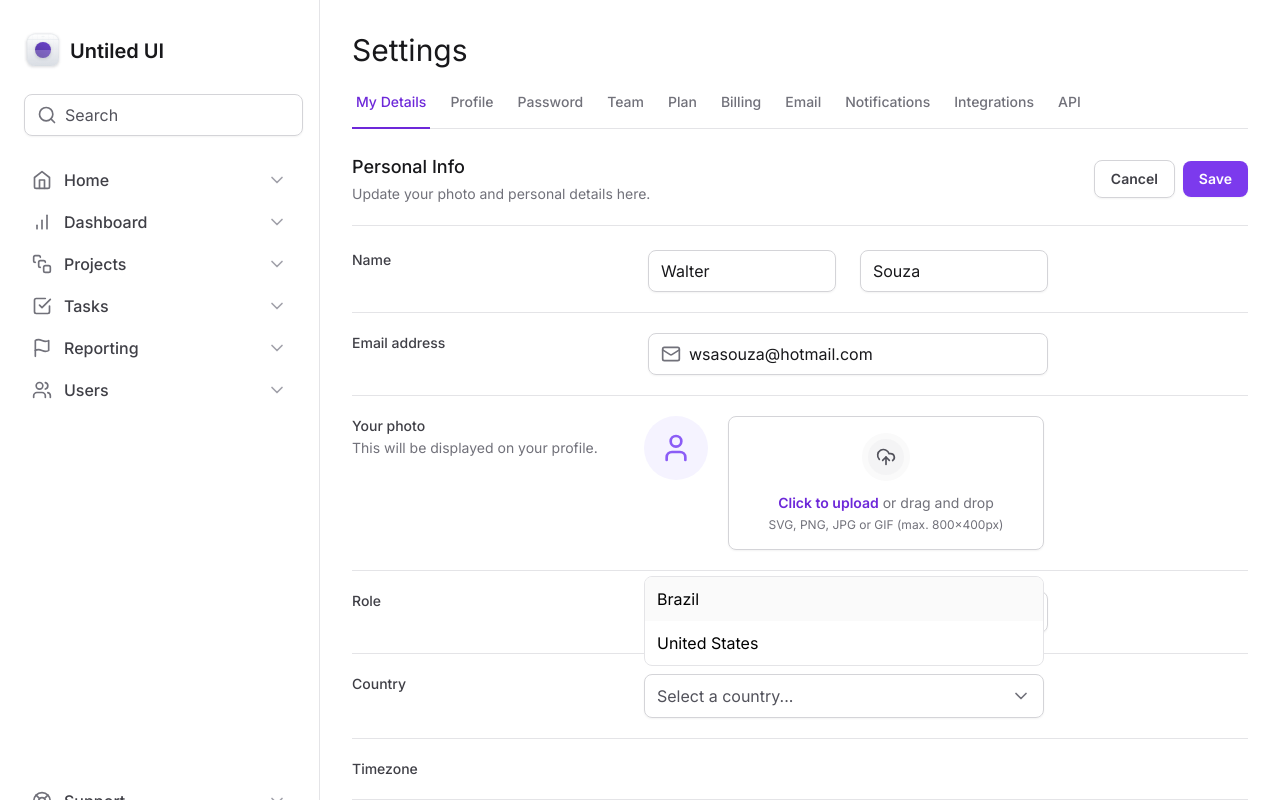
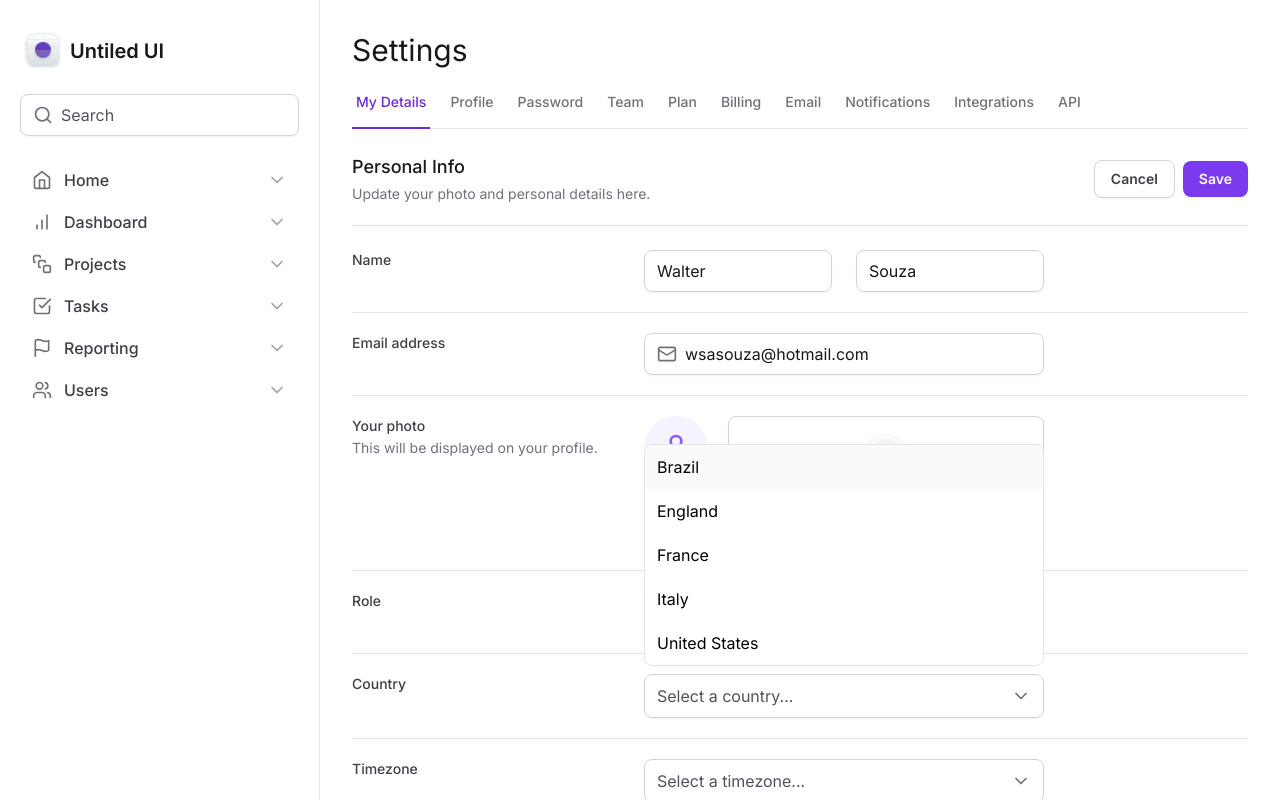
Before and after one commit to wsasouza/tailwind-tests, a Next.js app: page / in a window 1280 px wide. Both pictures are taken after a click on the button "Select a country...". Shown: the top 800 px of the page. Built offline with nearby package versions, Linux system fonts and the light colour scheme.

Commit message:
Feat: Componentizando o select

```diff
--- a/src/app/page.tsx
+++ b/src/app/page.tsx
@@ -4,6 +4,7 @@ import { Mail } from 'lucide-react'
 import * as Input from '@/components/Input'
 import * as FileInput from '@/components/Form/FileInput'
 import { Select } from '@/components/Form/Select'
+import { SelectItem } from '@/components/Form/Select/SelectItem'
 
 export default function Home() {
   return (
@@ -110,7 +111,13 @@ export default function Home() {
               Country
             </label>
             <div>
-              <Select />
+              <Select placeholder="Select a country...">
+                <SelectItem value="br" text="Brazil" />
+                <SelectItem value="en" text="England" />
+                <SelectItem value="fr" text="France" />
+                <SelectItem value="it" text="Italy" />
+                <SelectItem value="us" text="United States" />
+              </Select>
             </div>
           </div>
           <div className="grid grid-cols-form gap-3 pt-5">
@@ -120,7 +127,30 @@ export default function Home() {
             >
               Timezone
             </label>
-            <div></div>
+            <div>
+              <Select placeholder="Select a timezone...">
+                <SelectItem
+                  value="pt"
+                  text="Pacific Time Zone (PT): UTC-07:00"
+                />
+                <SelectItem
+                  value="cet"
+                  text="Central European Time (CET): UTC+01:00"
+                />
+                <SelectItem
+                  value="jst"
+                  text="Japan Standard Time (JST): UTC+09:00"
+                />
+                <SelectItem
+                  value="brt"
+                  text="Horário Padrão do Brasil (BRT): UTC-03:00"
+                />
+                <SelectItem
+                  value="aest"
+                  text="Australian Eastern Standard Time (AEST): UTC+10:00"
+                />
+              </Select>
+            </div>
           </div>
           <div className="grid grid-cols-form gap-3 pt-5">
             <label
--- a/src/components/Form/Select.tsx
+++ /dev/null
@@ -1,55 +0,0 @@
-'use client'
-
-import * as SelectPrimitive from '@radix-ui/react-select'
-import { Check, ChevronDown } from 'lucide-react'
-
-export function Select() {
-  return (
-    <SelectPrimitive.Root>
-      <SelectPrimitive.Trigger className="flex h-11 w-full items-center justify-between gap-2 rounded-lg border border-zinc-300 px-3 py-2 shadow-sm data-[placeholder]:text-zinc-600">
-        <SelectPrimitive.Value
-          placeholder="Select a country..."
-          className="text-black"
-        />
-        <SelectPrimitive.Icon>
-          <ChevronDown className="h-5 w-5 text-zinc-500" />
-        </SelectPrimitive.Icon>
-      </SelectPrimitive.Trigger>
-
-      <SelectPrimitive.Portal>
-        <SelectPrimitive.Content
-          side="bottom"
-          position="popper"
-          sideOffset={8}
-          className="z-10 w-[--radix-select-trigger-width] overflow-hidden rounded-lg border border-zinc-200 bg-white"
-        >
-          <SelectPrimitive.SelectViewport>
-            <SelectPrimitive.Item
-              value="br"
-              className="flex items-center gap-2 px-3 py-2.5 outline-none data-[highlighted]:bg-zinc-50"
-            >
-              <SelectPrimitive.ItemText className="text-black">
-                Brazil
-              </SelectPrimitive.ItemText>
-              <SelectPrimitive.ItemIndicator>
-                <Check className="h-4 w-4 text-violet-500" />
-              </SelectPrimitive.ItemIndicator>
-            </SelectPrimitive.Item>
-
-            <SelectPrimitive.Item
-              value="us"
-              className="flex items-center gap-2 px-3 py-2.5 outline-none data-[highlighted]:bg-zinc-50"
-            >
-              <SelectPrimitive.ItemText className="text-black">
-                United States
-              </SelectPrimitive.ItemText>
-              <SelectPrimitive.ItemIndicator>
-                <Check className="h-4 w-4 text-violet-500" />
-              </SelectPrimitive.ItemIndicator>
-            </SelectPrimitive.Item>
-          </SelectPrimitive.SelectViewport>
-        </SelectPrimitive.Content>
-      </SelectPrimitive.Portal>
-    </SelectPrimitive.Root>
-  )
-}
--- /dev/null
+++ b/src/components/Form/Select/SelectItem.tsx
@@ -0,0 +1,22 @@
+'use client'
+
+import * as Select from '@radix-ui/react-select'
+import { Check } from 'lucide-react'
+
+export type SelectItemProps = Select.SelectItemProps & {
+  text: string
+}
+
+export function SelectItem({ text, ...props }: SelectItemProps) {
+  return (
+    <Select.Item
+      className="flex items-center gap-2 px-3 py-2.5 outline-none data-[highlighted]:bg-zinc-50"
+      {...props}
+    >
+      <Select.ItemText className="text-black">{text}</Select.ItemText>
+      <Select.ItemIndicator>
+        <Check className="h-4 w-4 text-violet-500" />
+      </Select.ItemIndicator>
+    </Select.Item>
+  )
+}
--- /dev/null
+++ b/src/components/Form/Select/index.tsx
@@ -0,0 +1,39 @@
+'use client'
+
+import { ReactNode } from 'react'
+import * as SelectPrimitive from '@radix-ui/react-select'
+import { ChevronDown } from 'lucide-react'
+
+export interface SelectProps {
+  children: ReactNode
+  placeholder: string
+}
+
+export function Select({ placeholder, children }: SelectProps) {
+  return (
+    <SelectPrimitive.Root>
+      <SelectPrimitive.Trigger className="flex h-11 w-full items-center justify-between gap-2 rounded-lg border border-zinc-300 px-3 py-2 shadow-sm data-[placeholder]:text-zinc-600">
+        <SelectPrimitive.Value
+          placeholder={placeholder}
+          className="text-black"
+        />
+        <SelectPrimitive.Icon>
+          <ChevronDown className="h-5 w-5 text-zinc-500" />
+        </SelectPrimitive.Icon>
+      </SelectPrimitive.Trigger>
+
+      <SelectPrimitive.Portal>
+        <SelectPrimitive.Content
+          side="bottom"
+          position="popper"
+          sideOffset={8}
+          className="z-10 w-[--radix-select-trigger-width] overflow-hidden rounded-lg border border-zinc-200 bg-white"
+        >
+          <SelectPrimitive.SelectViewport>
+            {children}
+          </SelectPrimitive.SelectViewport>
+        </SelectPrimitive.Content>
+      </SelectPrimitive.Portal>
+    </SelectPrimitive.Root>
+  )
+}
--- a/src/components/Input.tsx
+++ b/src/components/Input.tsx
@@ -22,7 +22,7 @@ type InputRootProps = ComponentProps<'div'>
 export function Root(props: InputRootProps) {
   return (
     <div
-      className=" mx-1 flex w-full items-center gap-2 rounded-lg border border-zinc-300 px-3 py-2 shadow-sm"
+      className="flex w-full items-center gap-2 rounded-lg border border-zinc-300 px-3 py-2 shadow-sm"
       {...props}
     />
   )
```
